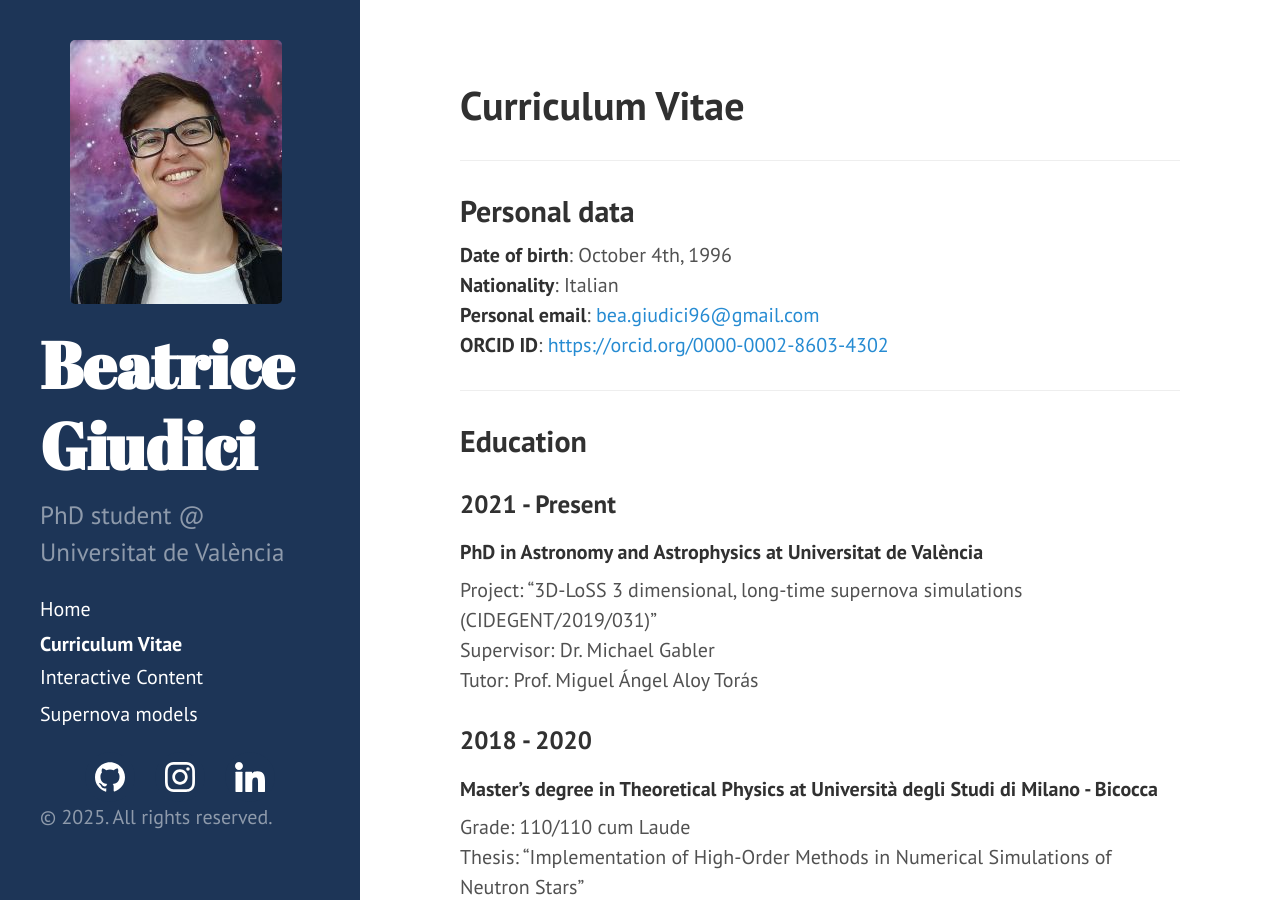
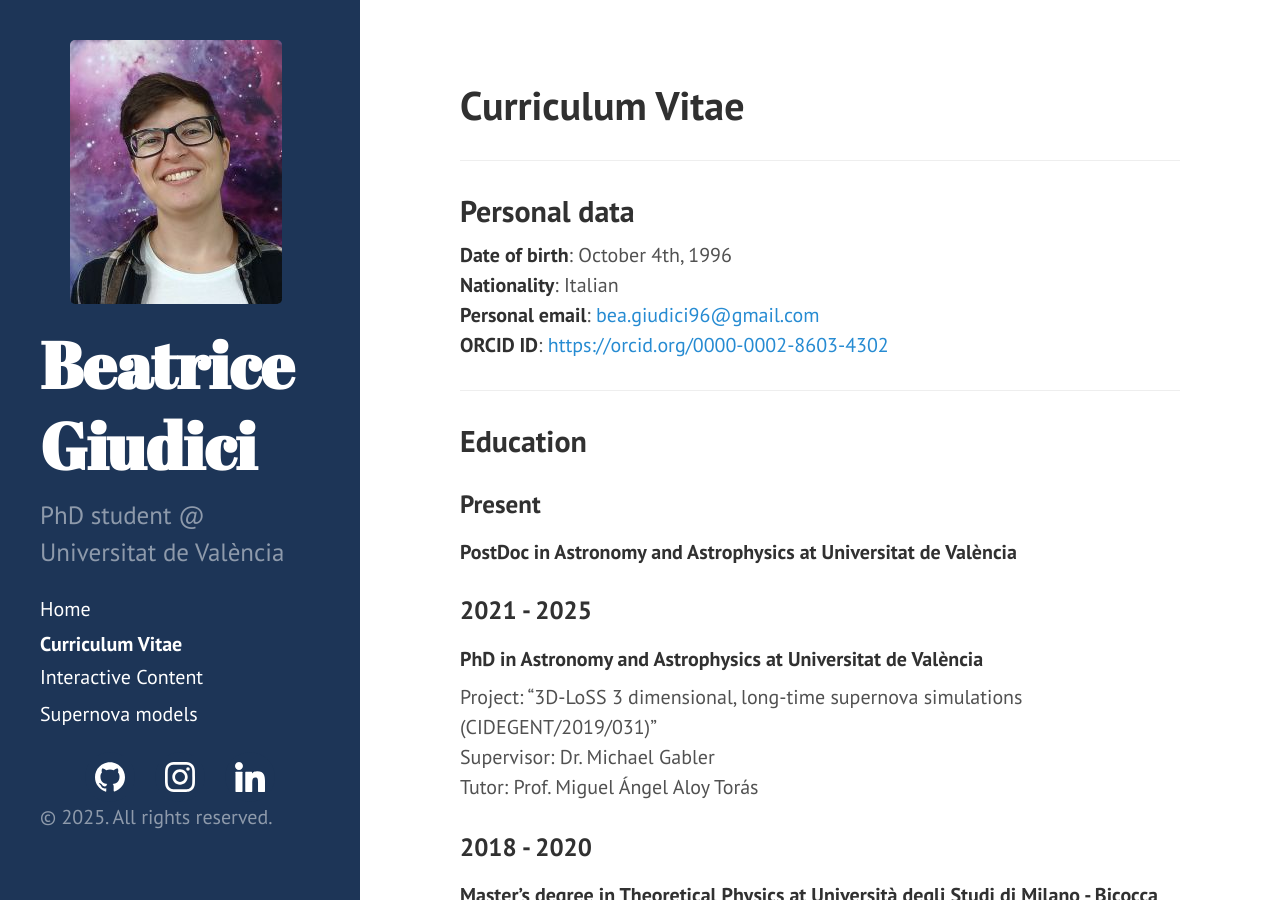
Before and after one commit to BeaGiudici/BeaGiudici.github.io, a Jekyll site: the page built from cv.md, in a window 1280 px wide and 900 px high. Built offline with Jekyll 4.4.1, drawn with Linux system fonts in a browser that asks for light colours.

Commit message:
Updating CV

```diff
--- a/cv.md
+++ b/cv.md
@@ -15,7 +15,11 @@ title: Curriculum Vitae
 
 ## Education
 
-### 2021 - Present
+### Present
+
+#### PostDoc in Astronomy and Astrophysics at Universitat de València
+
+### 2021 - 2025
 
 #### PhD in Astronomy and Astrophysics at Universitat de València
 
```
